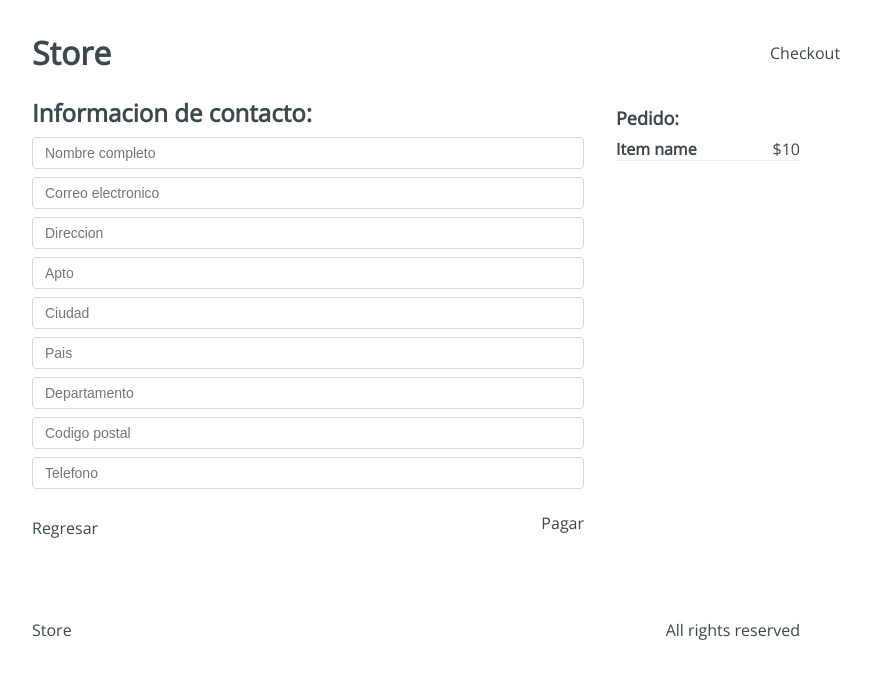
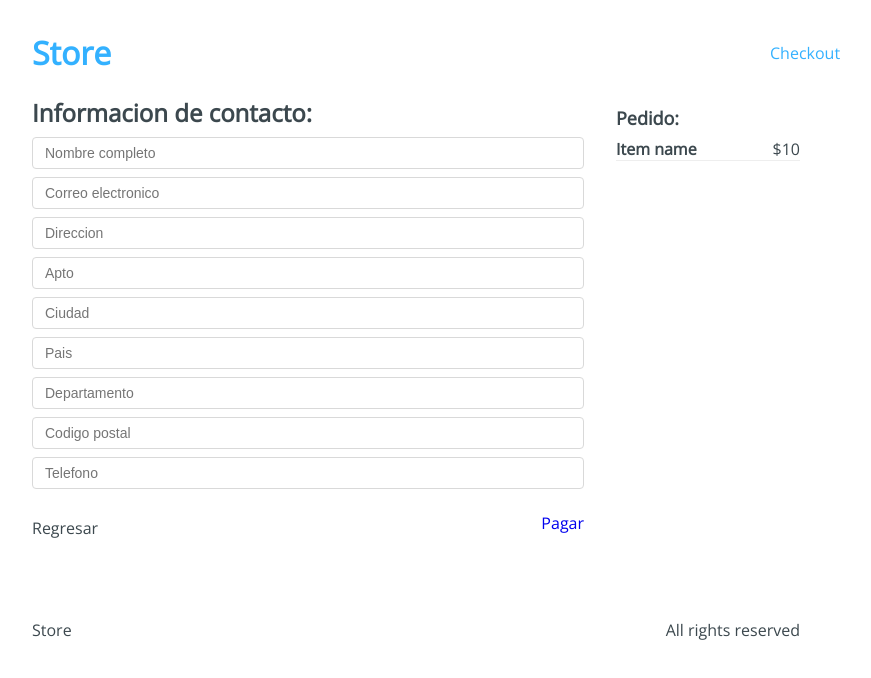
Before and after one commit to IvanGonzalez10/StoreHooks, a React (Create React App) app: page /checkout/information in a window 1280 px wide. Shown: the top 678 px of the page, without its empty margins (224-1095 px from the left). Built offline with nearby package versions, Linux system fonts and the light colour scheme.

Commit message:
adding navigation

```diff
--- a/src/components/Checkout.jsx
+++ b/src/components/Checkout.jsx
@@ -1,5 +1,6 @@
-import React from 'react';
-import '../styles/Checkout.scss';
+import React from "react";
+import { Link } from "react-router-dom";
+import "../styles/Checkout.scss";
 
 export const Checkout = () => {
   return (
@@ -11,13 +12,15 @@ export const Checkout = () => {
             <h4>Item name</h4>
             <span>$10</span>
           </div>
-        <button type='button'>Eliminar</button>
+          <button type="button">Eliminar</button>
         </div>
       </div>
       <div className="checkout-sidebar">
         <h3>Precio total: $10</h3>
-        <button type='button'>Continuar pedido</button>
+        <Link to='/checkout/information'>
+          <button type="button">Continuar pedido</button>
+        </Link>
       </div>
     </div>
   );
-}
+};
--- a/src/components/Header.jsx
+++ b/src/components/Header.jsx
@@ -1,15 +1,18 @@
-import React from 'react';
-
-import '../styles/Header.scss';
-
+import React from "react";
+import { Link } from "react-router-dom";
+import "../styles/Header.scss";
 
 export const Header = () => {
   return (
     <div className="header">
-      <h1 className='header-title'>Store</h1>
+      <h1 className="header-title">
+        <Link to='/'>
+        Store
+        </Link>
+        </h1>
       <div className="header-checkout">
-        Checkout
+        <Link to="/checkout">Checkout</Link>
       </div>
     </div>
   );
-}
+};
--- a/src/components/Information.jsx
+++ b/src/components/Information.jsx
@@ -1,5 +1,6 @@
 import React from "react";
-import '../styles/Information.scss'
+import { Link } from "react-router-dom";
+import "../styles/Information.scss";
 
 export const Information = () => {
   return (
@@ -26,7 +27,9 @@ export const Information = () => {
           </div>
           <div className="information-buttons">
             <div className="information-back">Regresar</div>
-            <div className="information-next">Pagar</div>
+            <div className="information-next">
+              <Link to="/checkout/payment">Pagar</Link>
+            </div>
           </div>
         </div>
       </div>
```
